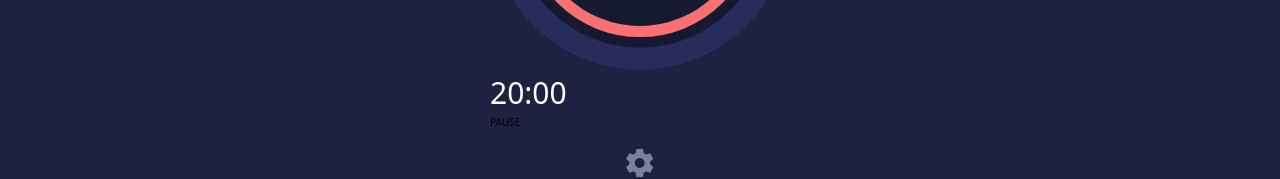
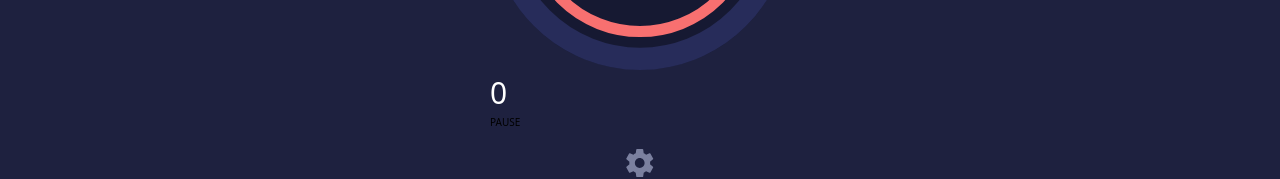
Before and after one commit to GIGAKLIBADZE/pomodoro-app, a React (Vite) app: page /pomodoro in a window 1280 px wide. Shown: the part 454-633 px from the top of the page. Built offline with nearby package versions, Linux system fonts and the light colour scheme.

Commit message:
add a case when the settings view also hides when clicking on the apply button

```diff
--- a/src/components/Settings.tsx
+++ b/src/components/Settings.tsx
@@ -119,7 +119,10 @@ const Settings: React.FC<{
           </div>
         </div>
         <div className="flex justify-center relative">
-          <button className="button-styles absolute top-[-2.65rem]">
+          <button
+            className="button-styles absolute top-[-2.65rem]"
+            onClick={() => setShowSettings(false)}
+          >
             Apply
           </button>
         </div>
--- a/src/components/ShowTimer.tsx
+++ b/src/components/ShowTimer.tsx
@@ -37,7 +37,7 @@ const ShowTimer: React.FC = () => {
       </div>
       <div>
         <h4 className="text-[3rem] text-white" onClick={inc}>
-          20:00
+          {startTime}
         </h4>
         <p>PAUSE</p>
       </div>
```
